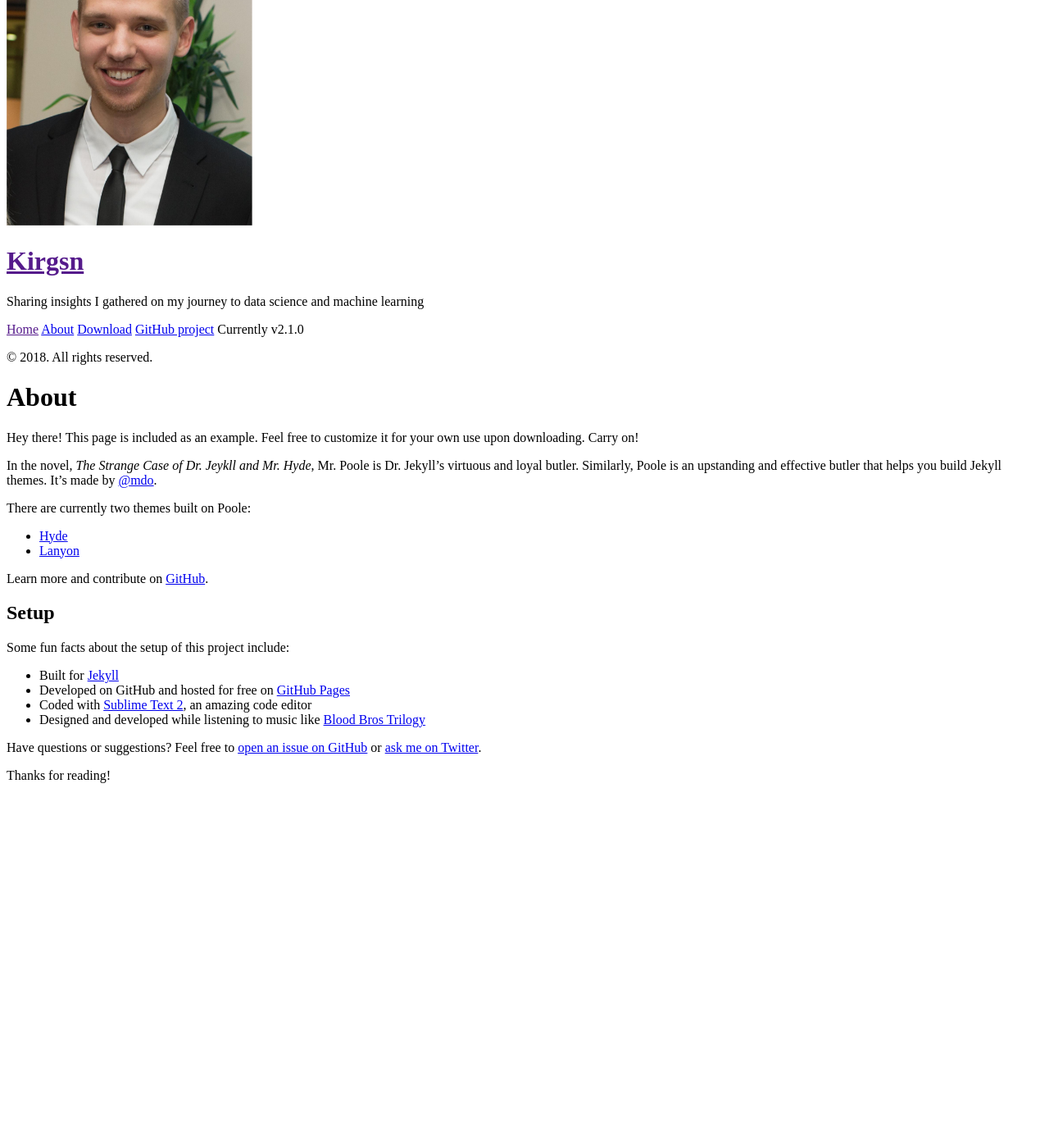
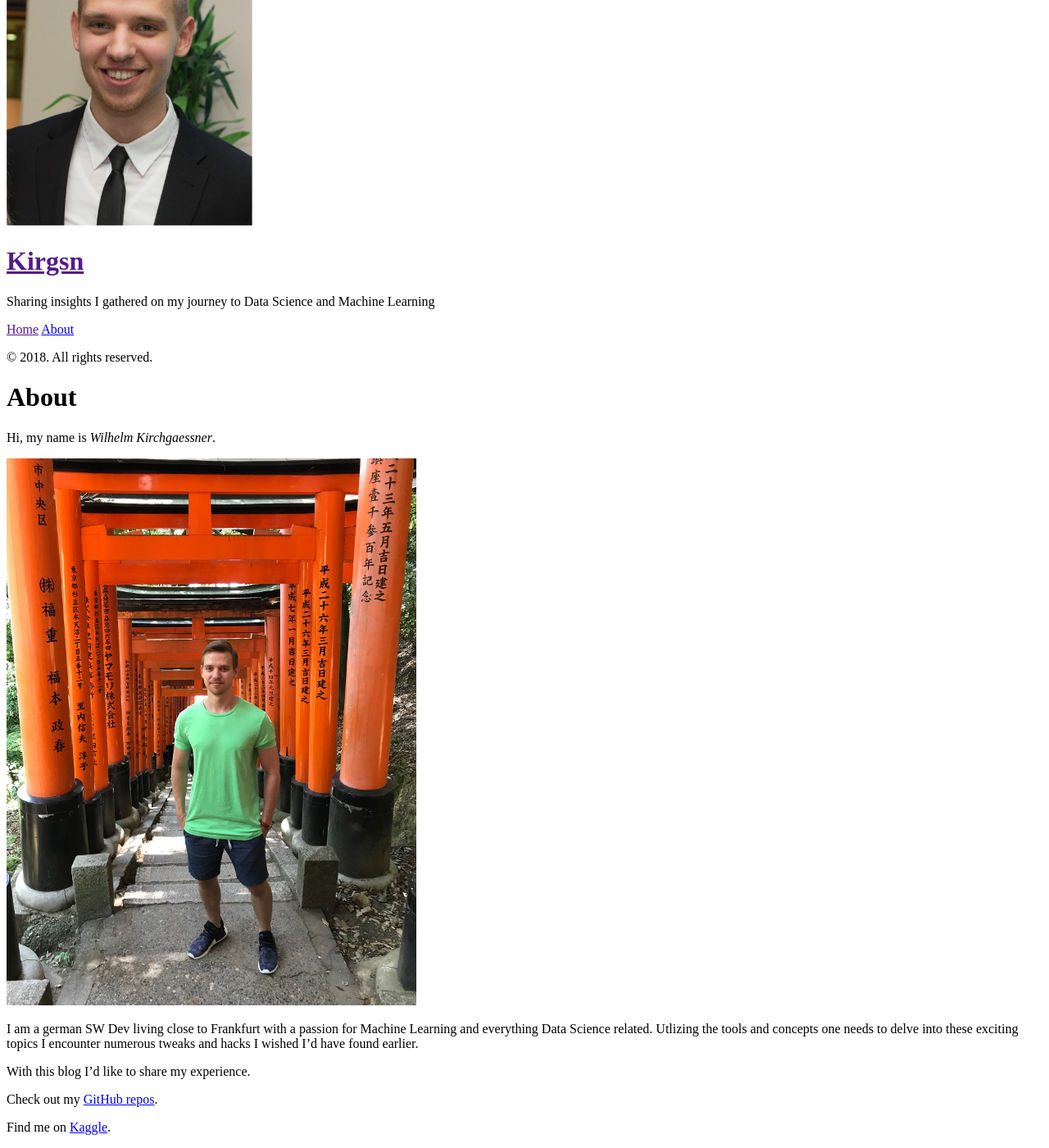
Before and after one commit to wkirgsn/wkirgsn.github.io, a Jekyll site: the page built from about.md, in a window 1280 px wide and 1400 px high, scrolled down 137 px. Shown: the whole window at 82% size. Built offline with Jekyll 4.4.1, drawn with Linux system fonts in a browser that asks for light colours; Markdown is read by kramdown in place of the engine named in the settings; before the commit the page ends 1108 px from its top, so only the background shows below that.

Commit message:
change icon, update content

```diff
--- a/_config.yml
+++ b/_config.yml
@@ -9,8 +9,8 @@ permalink:        pretty
 
 # Setup
 title:            Kirgsn
-tagline:          'SW Developer Blog'
-description:      'Sharing insights I gathered on my journey to data science and machine learning'
+tagline:          'Machine Learning Blog'
+description:      'Sharing insights I gathered on my journey to Data Science and Machine Learning'
 url:              https://github.com/wkirgsn
 baseurl:          /
 
--- a/_includes/sidebar.html
+++ b/_includes/sidebar.html
@@ -26,13 +26,13 @@
           {% endif %}
         {% endif %}
       {% endfor %}
-      <!-- comment out as it came with the hyde theme, wkirgsn 2018-->
+      <!-- comment out as it came with the hyde theme, wkirgsn 2018
       <a class="sidebar-nav-item" href="{{ site.github.repo }}/archive/v{{ site.version }}.zip">Download</a>
 
       <a class="sidebar-nav-item" href="{{ site.github.repo }}">GitHub project</a>
       <span class="sidebar-nav-item">Currently v{{ site.version }}</span>
     </nav>
-
+-->
     <p>&copy; {{ site.time | date: '%Y' }}. All rights reserved.</p>
   </div>
 </div>
--- a/about.md
+++ b/about.md
@@ -2,29 +2,15 @@
 layout: page
 title: About
 ---
+Hi, my name is *{{site.author.name}}*.
 
-<p class="message">
-  Hey there! This page is included as an example. Feel free to customize it for your own use upon downloading. Carry on!
-</p>
+![This is me in Japan](/images/Kyoto_ProfilePic_small.jpg)
 
-In the novel, *The Strange Case of Dr. Jeykll and Mr. Hyde*, Mr. Poole is Dr. Jekyll's virtuous and loyal butler. Similarly, Poole is an upstanding and effective butler that helps you build Jekyll themes. It's made by [@mdo](https://twitter.com/mdo).
+I am a german SW Dev living close to Frankfurt with a passion for Machine Learning and everything Data Science related.
+Utlizing the tools and concepts one needs to delve into these exciting topics I encounter numerous tweaks and hacks I wished I'd have found earlier.
 
-There are currently two themes built on Poole:
+With this blog I'd like to share my experience.
 
-* [Hyde](http://hyde.getpoole.com)
-* [Lanyon](http://lanyon.getpoole.com)
+Check out my [GitHub repos](https://github.com/wkirgsn).
 
-Learn more and contribute on [GitHub](https://github.com/poole).
-
-## Setup
-
-Some fun facts about the setup of this project include:
-
-* Built for [Jekyll](http://jekyllrb.com)
-* Developed on GitHub and hosted for free on [GitHub Pages](https://pages.github.com)
-* Coded with [Sublime Text 2](http://sublimetext.com), an amazing code editor
-* Designed and developed while listening to music like [Blood Bros Trilogy](https://soundcloud.com/maddecent/sets/blood-bros-series)
-
-Have questions or suggestions? Feel free to [open an issue on GitHub](https://github.com/poole/issues/new) or [ask me on Twitter](https://twitter.com/mdo).
-
-Thanks for reading!
+Find me on [Kaggle](https://www.kaggle.com/wkirgsn).
```
Also changed, not shown: _posts/2018-01-31-wkirgsn-site-launched.md (+0 -6 lines), public/favicon.ico.
